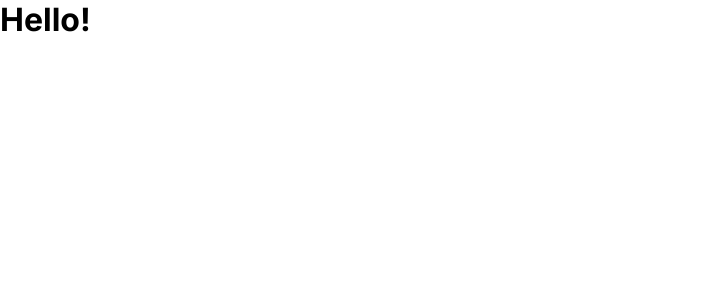
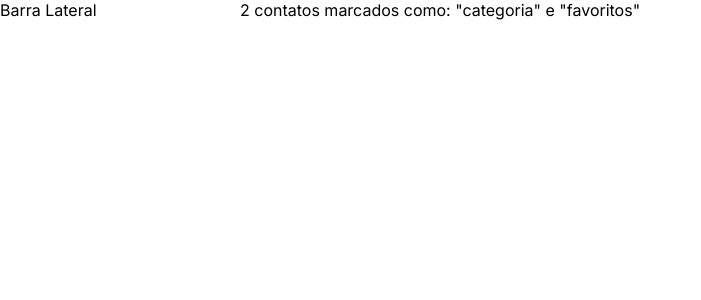
Before and after one commit to carlosebl/meus-contatos, a React (Create React App) app: page / in a window 1280 px wide. Shown: the top 300 px of the page, without its empty margins (0-701 px from the left). Built offline with nearby package versions, Linux system fonts and the light colour scheme.

Commit message:
criados containeres para barra lateral e lista de contatos

```diff
--- a/src/App.tsx
+++ b/src/App.tsx
@@ -1,3 +1,5 @@
+import BarraLateral from './containers/BarraLateral'
+import ListaContatos from './containers/ListaContatos'
 import EstiloGlobal, { Container } from './styles'
 
 function App() {
@@ -5,7 +7,8 @@ function App() {
     <>
       <EstiloGlobal />
       <Container>
-        <h1>Hello!</h1>
+        <BarraLateral />
+        <ListaContatos />
       </Container>
     </>
   )
--- /dev/null
+++ b/src/containers/BarraLateral/index.tsx
@@ -0,0 +1,3 @@
+const BarraLateral = () => <aside>Barra Lateral</aside>
+
+export default BarraLateral
--- /dev/null
+++ b/src/containers/BarraLateral/styles.ts
@@ -0,0 +1,3 @@
+import { styled } from 'styled-components'
+
+export const BarraLateral = styled.aside``
--- /dev/null
+++ b/src/containers/ListaContatos/index.tsx
@@ -0,0 +1,9 @@
+const ListaContatos = () => (
+  <main>
+    <p>
+      2 contatos marcados como: &quot;categoria&quot; e &quot;favoritos&quot;
+    </p>
+  </main>
+)
+
+export default ListaContatos
```
